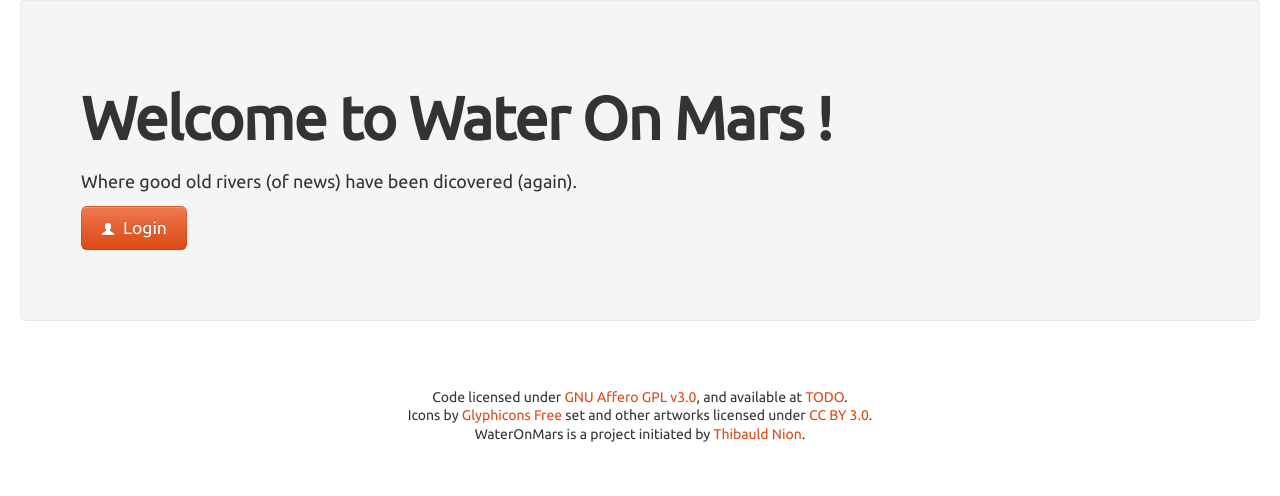
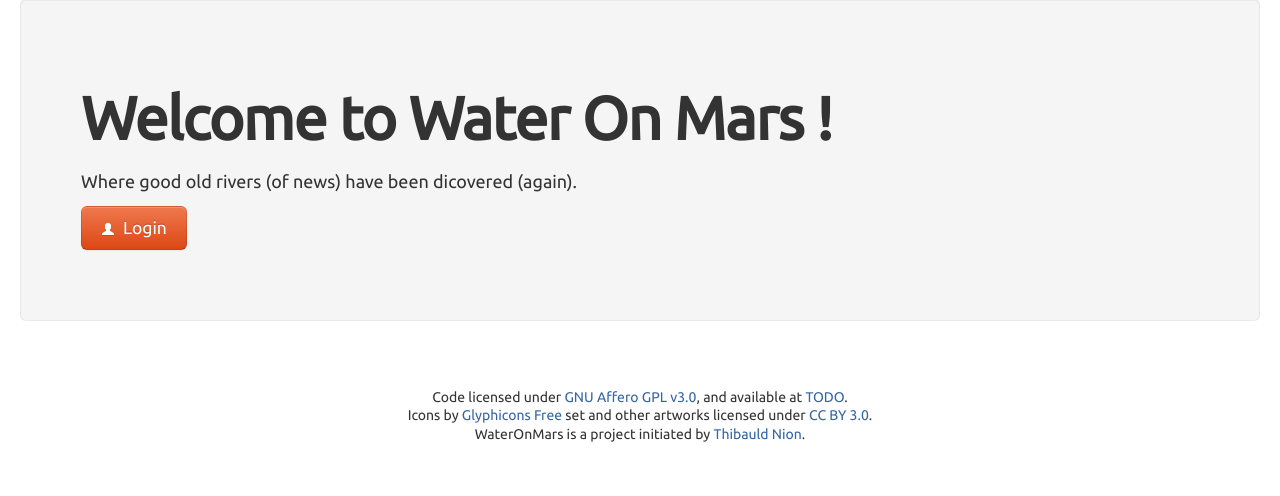
Before and after one commit to tibonihoo/wateronmars, a Django app: page / in a window 1280 px wide. Shown: the part 59-555 px from the top of the page. Run offline with Django 3.2, Linux system fonts and the light colour scheme; parts of the project's set-up code (start-up, migrations or seed data) failed here and were passed over; some libraries are stand-ins or nearby versions.

Commit message:
let's go smoother on the eye with less orange

```diff
--- a/wom_user/templates/base_nojs.html
+++ b/wom_user/templates/base_nojs.html
@@ -9,6 +9,7 @@
     <link href="{{ STATIC_URL }}bootstrap/css/bootstrap.min.css" rel="stylesheet">
     <link href="{{ STATIC_URL }}bootstrap/css/bootstrap-responsive.css" rel="stylesheet">
     <style>
+    a { color: #3465a4; }
     .footer { text-align: center; line-height: 60%; margin-top: 3em; }
     .footer ul li { display: inline; }
     </style>
```
